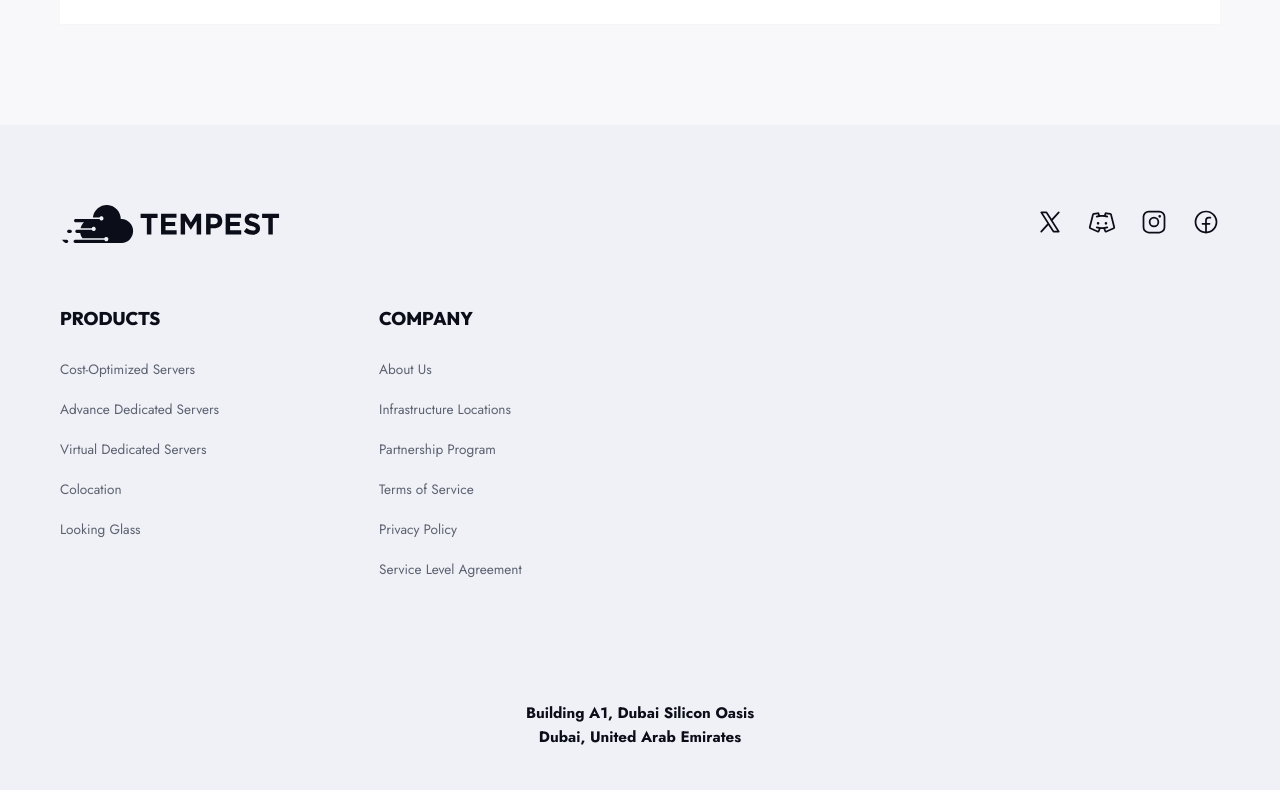
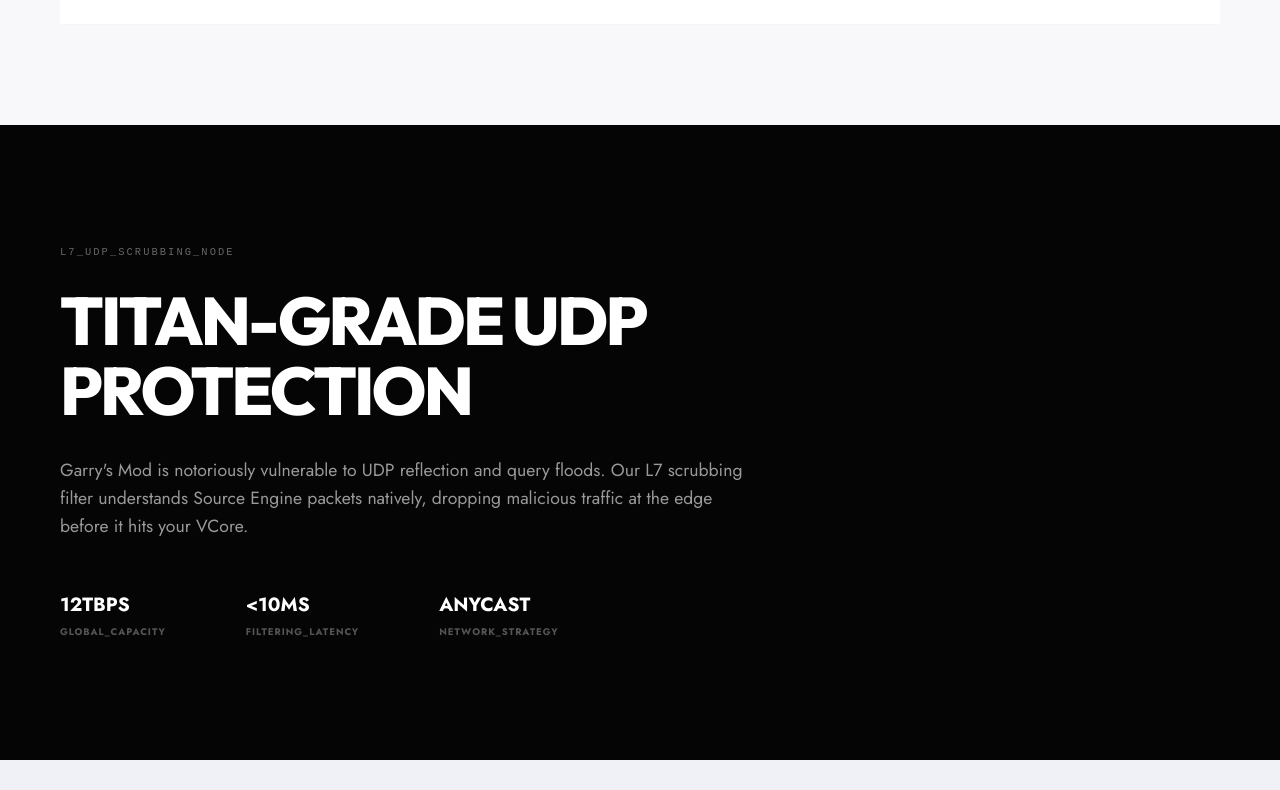
Before and after one commit to souiiii/Bytenia, a React (Vite) app: page /servers/garrys-mod in a window 1280 px wide. Shown: the part 2349-3139 px from the top of the page. Built offline with nearby package versions, Linux system fonts and the light colour scheme; what react-world-flags would draw is missing.

Commit message:
feat: implement GarrysModProtection component and add it to GarrysModServersPage

```diff
--- /dev/null
+++ b/src/components/GarrysModProtection/GarrysModProtection.css
@@ -0,0 +1,91 @@
+.garrys-protection-section {
+  background-color: #050505;
+  padding: 120px 0;
+  width: 100%;
+}
+
+.garrys-protection-content {
+  max-width: 800px;
+}
+
+.garrys-prot-eyebrow {
+  display: block;
+  font-family: monospace;
+  font-size: 0.65rem;
+  color: #666;
+  letter-spacing: 0.2em;
+  text-transform: uppercase;
+  margin-bottom: 24px;
+}
+
+.garrys-prot-title {
+  font-size: 4.2rem;
+  font-weight: 900;
+  color: #ffffff;
+  text-transform: uppercase;
+  line-height: 1.05;
+  letter-spacing: -0.04em;
+  margin: 0 0 30px 0;
+}
+
+.garrys-prot-desc {
+  font-size: 1.1rem;
+  color: #999;
+  line-height: 1.6;
+  margin: 0 0 50px 0;
+  font-weight: 400;
+  max-width: 700px;
+}
+
+.garrys-prot-stats {
+  display: flex;
+  gap: 80px;
+}
+
+.garrys-prot-stat {
+  display: flex;
+  flex-direction: column;
+  gap: 6px;
+}
+
+.prot-stat-val {
+  font-size: 1.2rem;
+  font-weight: 800;
+  color: #ffffff;
+  text-transform: uppercase;
+}
+
+.prot-stat-label {
+  font-size: 0.6rem;
+  font-weight: 700;
+  color: #555;
+  letter-spacing: 0.1em;
+  text-transform: uppercase;
+}
+
+/* Responsive Constraints */
+@media (max-width: 992px) {
+  .garrys-prot-title {
+    font-size: 3.5rem;
+  }
+}
+
+@media (max-width: 768px) {
+  .garrys-protection-section {
+    padding: 80px 0;
+  }
+
+  .garrys-prot-title {
+    font-size: 2.8rem;
+  }
+
+  .garrys-prot-desc {
+    font-size: 1rem;
+    margin: 0 0 40px 0;
+  }
+
+  .garrys-prot-stats {
+    flex-direction: column;
+    gap: 30px;
+  }
+}
--- /dev/null
+++ b/src/components/GarrysModProtection/GarrysModProtection.jsx
@@ -0,0 +1,37 @@
+import React from 'react';
+import './GarrysModProtection.css';
+
+const GarrysModProtection = () => {
+  return (
+    <section className="garrys-protection-section">
+      <div className="container">
+        <div className="garrys-protection-content">
+          <span className="garrys-prot-eyebrow">L7_UDP_SCRUBBING_NODE</span>
+          <h2 className="garrys-prot-title">
+            TITAN-GRADE UDP<br />PROTECTION
+          </h2>
+          <p className="garrys-prot-desc">
+            Garry's Mod is notoriously vulnerable to UDP reflection and query floods. Our L7 scrubbing filter understands Source Engine packets natively, dropping malicious traffic at the edge before it hits your VCore.
+          </p>
+
+          <div className="garrys-prot-stats">
+            <div className="garrys-prot-stat">
+              <span className="prot-stat-val">12TBPS</span>
+              <span class="prot-stat-label">GLOBAL_CAPACITY</span>
+            </div>
+            <div className="garrys-prot-stat">
+              <span className="prot-stat-val">&lt;10MS</span>
+              <span className="prot-stat-label">FILTERING_LATENCY</span>
+            </div>
+            <div className="garrys-prot-stat">
+              <span className="prot-stat-val">ANYCAST</span>
+              <span className="prot-stat-label">NETWORK_STRATEGY</span>
+            </div>
+          </div>
+        </div>
+      </div>
+    </section>
+  );
+};
+
+export default GarrysModProtection;
--- a/src/pages/GarrysModServersPage.jsx
+++ b/src/pages/GarrysModServersPage.jsx
@@ -2,6 +2,7 @@ import React from 'react';
 import GarrysModHero from '../components/GarrysModHero/GarrysModHero';
 import GarrysModDeployment from '../components/GarrysModDeployment/GarrysModDeployment';
 import GarrysModInstanceTiers from '../components/GarrysModInstanceTiers/GarrysModInstanceTiers';
+import GarrysModProtection from '../components/GarrysModProtection/GarrysModProtection';
 
 const GarrysModServersPage = () => {
   return (
@@ -9,6 +10,7 @@ const GarrysModServersPage = () => {
       <GarrysModHero />
       <GarrysModDeployment />
       <GarrysModInstanceTiers />
+      <GarrysModProtection />
     </>
   );
 };
```
